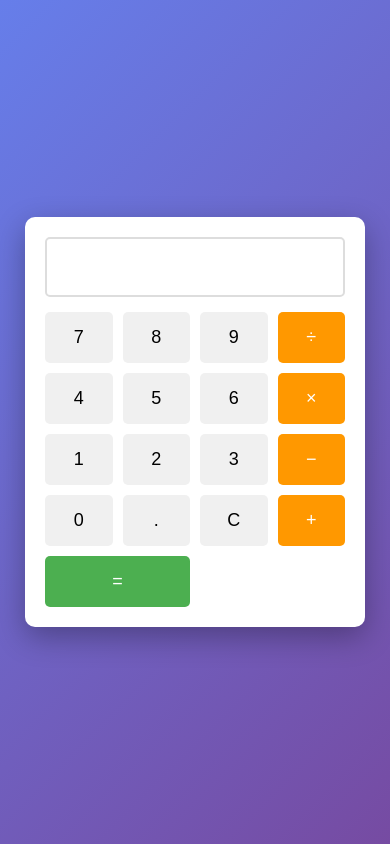
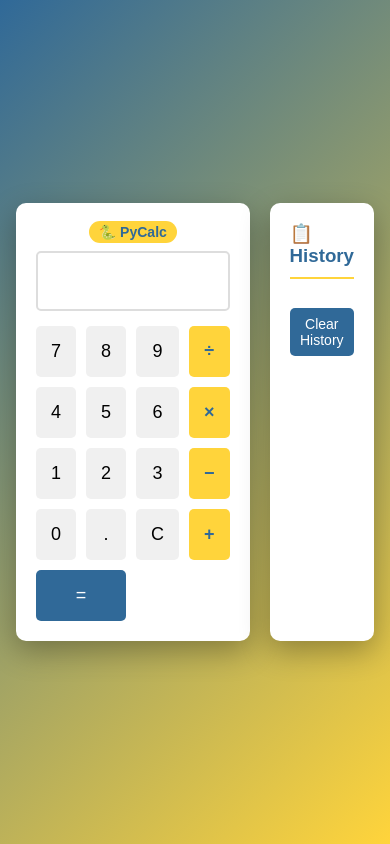
Before and after one commit to AndrianBarbulat/PyWebCalcPixel, a Flask app: page / in a window 390 px wide. Run offline with Flask 3, Linux system fonts and the light colour scheme.

Commit message:
Improve calculator UI and add responsive layout

```diff
--- a/templates/index.html
+++ b/templates/index.html
@@ -1,7 +1,7 @@
 <!DOCTYPE html>
 <html>
 <head>
-    <title>Browser Calculator</title>
+    <title>PyCalc - Python Calculator</title>
     <style>
         body {
             font-family: 'Arial', sans-serif;
@@ -9,8 +9,16 @@
             justify-content: center;
             align-items: center;
             height: 100vh;
-            background: linear-gradient(135deg, #667eea 0%, #764ba2 100%);
+            background: linear-gradient(135deg, #306998 0%, #FFD43B 100%);
             margin: 0;
+        }
+
+        .container {
+            display: flex;
+            gap: 20px;
+            max-width: 700px;
+            width: 100%;
+            padding: 20px;
         }
 
         .calculator {
@@ -18,7 +26,56 @@
             border-radius: 10px;
             box-shadow: 0 10px 30px rgba(0,0,0,0.3);
             padding: 20px;
-            width: 300px;
+            flex: 2;
+        }
+
+        .history-panel {
+            background: white;
+            border-radius: 10px;
+            box-shadow: 0 10px 30px rgba(0,0,0,0.3);
+            padding: 20px;
+            flex: 1;
+            max-height: 400px;
+            overflow-y: auto;
+        }
+
+        .history-panel h3 {
+            margin-top: 0;
+            color: #306998;
+            border-bottom: 2px solid #FFD43B;
+            padding-bottom: 10px;
+        }
+
+        .history-item {
+            padding: 8px;
+            margin: 5px 0;
+            background: #f0f0f0;
+            border-radius: 5px;
+            font-family: monospace;
+            font-size: 14px;
+            cursor: pointer;
+            transition: all 0.3s;
+        }
+
+        .history-item:hover {
+            background: #FFD43B;
+            transform: translateX(-5px);
+        }
+
+        .clear-history {
+            width: 100%;
+            padding: 8px;
+            margin-top: 10px;
+            background: #306998;
+            color: white;
+            border: none;
+            border-radius: 5px;
+            cursor: pointer;
+            font-size: 14px;
+        }
+
+        .clear-history:hover {
+            background: #1e4d7a;
         }
 
         #display {
@@ -31,6 +88,7 @@
             border: 2px solid #ddd;
             border-radius: 5px;
             box-sizing: border-box;
+            font-family: monospace;
         }
 
         .buttons {
@@ -47,6 +105,7 @@
             cursor: pointer;
             background: #f0f0f0;
             transition: all 0.3s;
+            font-family: 'Arial', sans-serif;
         }
 
         button:hover {
@@ -55,27 +114,48 @@
         }
 
         .operator {
-            background: #ff9800;
-            color: white;
+            background: #FFD43B;
+            color: #306998;
+            font-weight: bold;
         }
 
         .operator:hover {
-            background: #f57c00;
+            background: #f0c000;
         }
 
         .equal {
-            background: #4caf50;
+            background: #306998;
             color: white;
             grid-column: span 2;
         }
 
         .equal:hover {
-            background: #45a049;
+            background: #1e4d7a;
+        }
+
+        .python-badge {
+            text-align: center;
+            margin-bottom: 10px;
+            color: #306998;
+            font-weight: bold;
+        }
+
+        .python-badge span {
+            background: #FFD43B;
+            padding: 3px 10px;
+            border-radius: 15px;
+            font-size: 14px;
         }
     </style>
 </head>
 <body>
+    <div class="container">
+        <!-- Calculator -->
         <div class="calculator">
+            <div class="python-badge">
+                <span>🐍 PyCalc</span>
+            </div>
+
             <input type="text" id="display" readonly>
 
             <div class="buttons">
@@ -103,6 +183,20 @@
             </div>
         </div>
 
+        <!-- History Panel -->
+        <div class="history-panel">
+            <h3>📋 History</h3>
+            <div id="history-list">
+                {% for item in history %}
+                    <div class="history-item" onclick="useHistory('{{ item.split(' = ')[0] }}')">
+                        {{ item }}
+                    </div>
+                {% endfor %}
+            </div>
+            <button class="clear-history" onclick="clearHistory()">Clear History</button>
+        </div>
+    </div>
+
     <script>
         function appendToDisplay(value) {
             document.getElementById('display').value += value;
@@ -110,6 +204,23 @@
 
         function clearDisplay() {
             document.getElementById('display').value = '';
+        }
+
+        function useHistory(expression) {
+            document.getElementById('display').value = expression;
+        }
+
+        function updateHistory(historyItems) {
+            const historyList = document.getElementById('history-list');
+            historyList.innerHTML = '';
+
+            historyItems.forEach(item => {
+                const div = document.createElement('div');
+                div.className = 'history-item';
+                div.onclick = () => useHistory(item.split(' = ')[0]);
+                div.textContent = item;
+                historyList.appendChild(div);
+            });
         }
 
         function calculate() {
@@ -130,7 +241,20 @@
                     document.getElementById('display').value = data.error;
                 } else {
                     document.getElementById('display').value = data.result;
+                    if (data.history) {
+                        updateHistory(data.history);
                     }
+                }
+            });
+        }
+
+        function clearHistory() {
+            fetch('/clear-history', {
+                method: 'POST'
+            })
+            .then(response => response.json())
+            .then(data => {
+                updateHistory(data.history);
             });
         }
 
@@ -143,6 +267,8 @@
                 calculate();
             } else if (key === 'Escape') {
                 clearDisplay();
+            } else if (key === 'Delete') {
+                clearHistory();
             }
         });
     </script>
```
Lines whose indentation alone changed are shown as unchanged.
